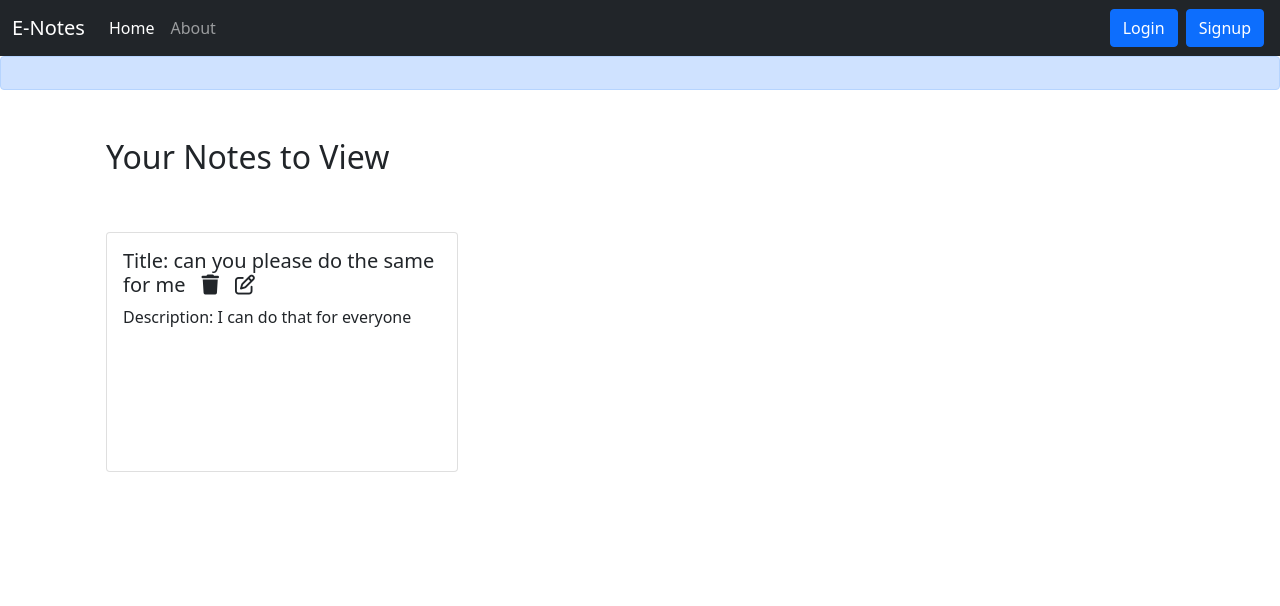
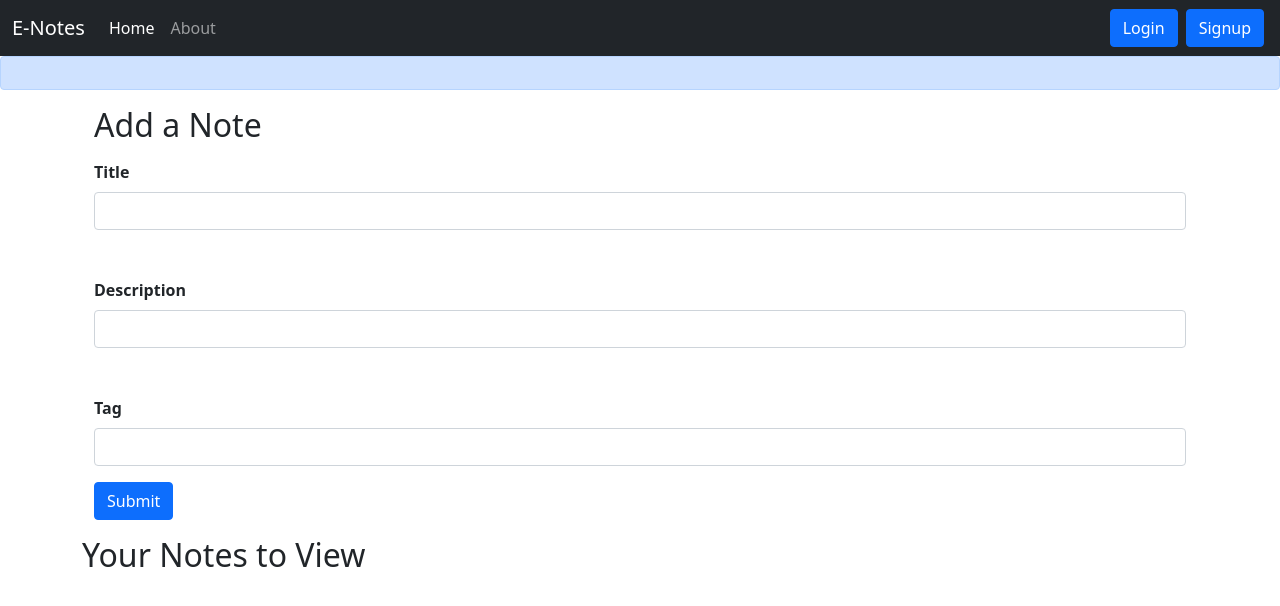
Before and after one commit to aggarwalsejal/ENotes-React, a React (Create React App) app: page / in a window 1280 px wide. Shown: the top 606 px of the page. Built offline with nearby package versions, Linux system fonts and the light colour scheme.

Commit message:
Add notes through UI

```diff
--- a/src/components/AddNote.js
+++ b/src/components/AddNote.js
@@ -0,0 +1,39 @@
+import React, { useContext, useState } from 'react'
+import noteContext from '../context/notes/noteContext'
+
+function AddNote() {
+    const context=useContext(noteContext);
+    const {addNote} =context;
+    const[note, setNotes]=useState({title: "", description: "", tag: ""})
+    const handleclick = (e) => {
+        e.preventDefault();
+        addNote(note.title,note.description,note.tag);
+    }
+    const onChange = (e) => {
+        setNotes({...note, [e.target.name]:e.target.value})
+    }
+  return (
+     <div>
+        <div className='container my-3'>
+            <h2>Add a Note</h2>
+            <form className='my-3'>
+                <div className="mb-3">
+                    <label htmlFor="title" className="form-label"><strong>Title</strong></label>
+                    <input type="title" className="form-control"   id="title" name="title" aria-describedby="emailHelp" />
+                </div>
+                <div className="mb-3 mt-5">
+                    <label htmlFor="desc" className="form-label" onChange={onChange}><strong>Description</strong></label>
+                    <input type="desc" className="form-control"  name="desc" id="desc" />
+                </div>
+                <div className="mb-3 mt-5">
+                    <label htmlFor="tag" className="form-label"><strong>Tag</strong></label>
+                    <input type="tag" className="form-control"  name="tag" id="tag" />
+                </div>
+                <button type="submit" className="btn btn-primary" onClick={handleclick}>Submit</button>
+            </form>
+        </div>
+    </div>
+  )
+}
+
+export default AddNote
--- a/src/components/Login.js
+++ b/src/components/Login.js
@@ -1,27 +1,46 @@
-import React from 'react'
+import React from "react";
 
 function Login() {
   return (
     <div>
-        <div>
       <form>
         <div className="mb-3 mt-5">
-                    <label htmlFor="email" className="form-label"><strong>Email address</strong></label>
-                    <input type="email" className="form-control"   id="email" name="email" aria-describedby="emailHelp" />
-                    <div id="emailHelp" className="form-text">We'll never share your email with anyone else.</div>
+          <label htmlFor="email" className="form-label">
+            <strong>Email address</strong>
+          </label>
+          <input
+            type="email"
+            className="form-control"
+            id="email"
+            name="email"
+            aria-describedby="emailHelp"
+          />
+          <div id="emailHelp" className="form-text">
+            We'll never share your email with anyone else.
+          </div>
         </div>
         <div className="mb-3 mt-5">
-                    <label htmlFor="password" className="form-label"><strong>Password</strong></label>
-                    <input type="password" className="form-control"  name="password" id="password" />
-                    <div id="emailHelp" className="form-text">Enter your password here to complete the Login process</div>
+          <label htmlFor="password" className="form-label">
+            <strong>Password</strong>
+          </label>
+          <input
+            type="password"
+            className="form-control"
+            name="password"
+            id="password"
+          />
+          <div id="emailHelp" className="form-text">
+            Enter your password here to complete the Login process
           </div>
-                <div className='text-center mt-5'>
-                <button type="submit" className="btn btn-primary">Submit</button>
+        </div>
+        <div className="text-center mt-5">
+          <button type="submit" className="btn btn-primary">
+            Submit
+          </button>
         </div>
       </form>
     </div>
-    </div>
-  )
+  );
 }
 
-export default Login
+export default Login;
--- a/src/components/Notes.js
+++ b/src/components/Notes.js
@@ -1,15 +1,17 @@
 import React, {useContext} from 'react'
 import noteContext from '../context/notes/noteContext'
+import AddNote from './AddNote';
 import Noteitem from './Noteitem';
 
 const Notes=() =>{
     const context=useContext(noteContext);
     // eslint-disable-next-line
-    const{notes, setNotes}=context;
+    const{notes, addNote}=context;
 
   return (
       <>
-    <div className='container row my-5'>
+      <AddNote />
+    <div className='row my-3'>
     <h2>Your Notes to View</h2>
                 {notes.map((note) => {
                     return <Noteitem key={note._id} note={note} />
--- a/src/context/notes/NoteState.js
+++ b/src/context/notes/NoteState.js
@@ -3,21 +3,34 @@ import NoteContext from "./noteContext";
 
 const NoteState = (props) =>{
     const notesInitial=[
-      {
-        "user": "64ba0083c7952154b64a5742",
-        "title": "can you please do the same for me",
-        "description": "I can do that for everyone",
-        "tag": "General",
-        "_id": "64bd02becd7214a634fde3e9",
-        "date": "2023-07-23T10:36:46.019Z",
-        "__v": 0
-      }
       ]
       const[notes,setNotes]=useState(notesInitial);
 
+//Add a note
+const addNote = (title, description, tag)=>{
+  const note= {
+    "user": "64ba0083c7952154b64a5742",
+    "title": "can you please do the same for me",
+    "description": "I can do that for",
+    "tag": "General",
+    "_id": "64bd02becd7214a634fde3e9",
+    "date": "2023-07-23T10:36:46.019Z",
+    "__v": 0
+  };
+setNotes(notes.concat(note));
+}
+
+//Delete a note
+const deleteNote = ()=>{
+
+}
+//Edit a note
+const editNote =()=>{
+
+}
 
     return(
-        <NoteContext.Provider value={{notes, setNotes}} >
+        <NoteContext.Provider value={{notes, addNote, deleteNote, editNote}} >
           {props.children}
         </NoteContext.Provider>
     );
```
Lines whose indentation alone changed are shown as unchanged.
